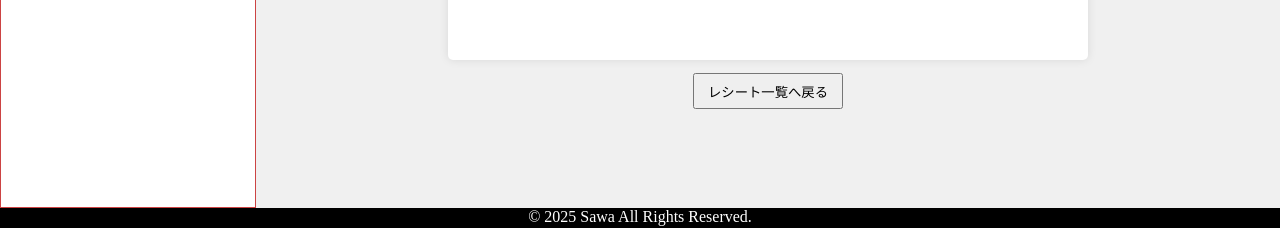
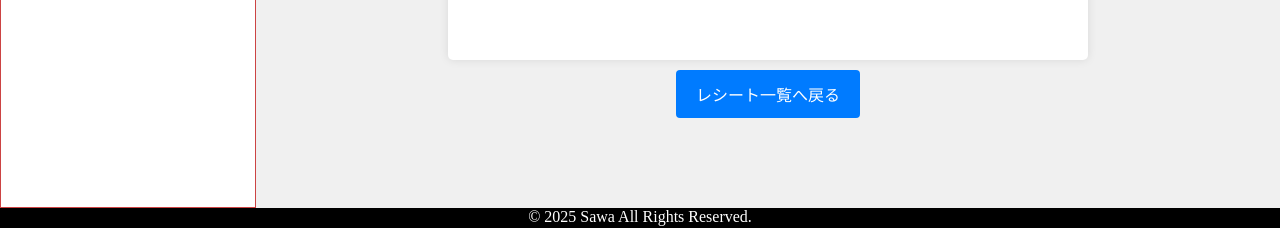
Before and after one commit to sawa-pascal/portfolio-ec-site-management, an Angular app: page /sales-detail/1 in a window 1280 px wide. Shown: the part 562-790 px from the top of the page. Built offline with nearby package versions, Linux system fonts and the light colour scheme; no server answers.

Commit message:
レシートの戻るボタンの見た目を改善

```diff
--- a/src/app/sales/sales-detail/sales-detail.component.scss
+++ b/src/app/sales/sales-detail/sales-detail.component.scss
@@ -107,13 +107,26 @@ img {
   outline: none;
 }
 
-.return-sales-button {
-  display: block;
-  margin: 1em auto;
-  padding: 0.5em 1em;
+// カラーパレット変数
+$background: #f0f0f0;
+$primary: #007bff;
+$primary-dark: darken($primary, 10%);
+
+button {
+  font-size: 16px;
+  background-color: $primary;
+  color: white;
+  padding: 12px 20px;
+  border: none;
+  border-radius: 4px;
+  cursor: pointer;
+
+  margin-top: 10px;
+  &:hover {
+    background-color: $primary-dark;
+  }
 }
 
-$background: #f0f0f0;
 :host {
   display: flex;
   align-items: center;
```
